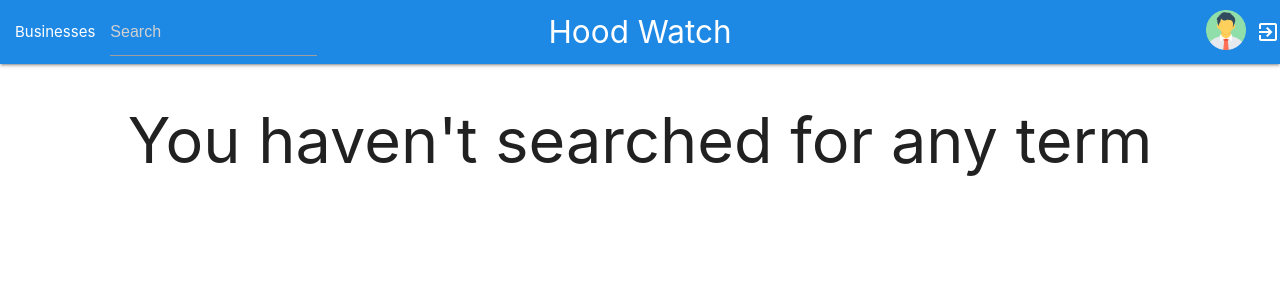
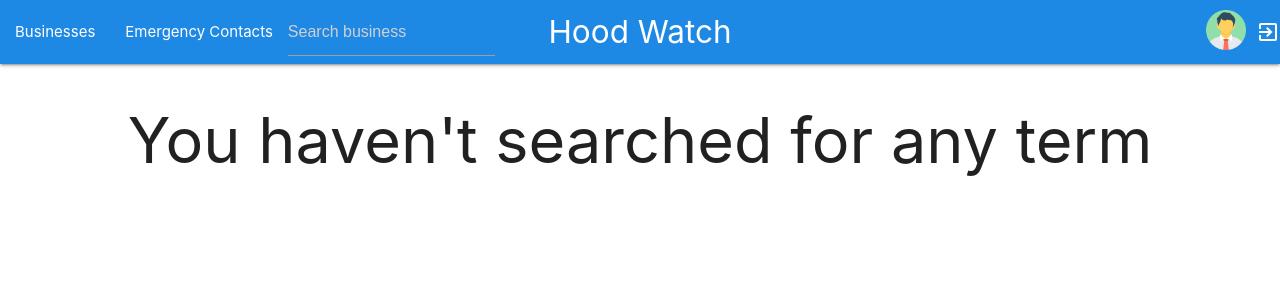
Before and after one commit to maxwellkimutai/hoodwatch, a Django app: page /search/ in a window 1280 px wide. Shown: the top 300 px of the page. Run offline with Django 3.2, Linux system fonts and the light colour scheme; the visitor is signed in with stand-in values (Sample User, id 1); data that the repository does not hold is empty; some libraries are stand-ins or nearby versions.

Commit message:
add emergency contacts and README

```diff
--- a/neighborhood/templates/base.html
+++ b/neighborhood/templates/base.html
@@ -38,6 +38,7 @@
                             $( "#search" ).autocomplete({
                               source: posts
                             });
+                            $('.modal').modal();
                         }
                     });
                  });
--- a/neighborhood/templates/navbar.html
+++ b/neighborhood/templates/navbar.html
@@ -5,6 +5,7 @@
     <a href="#" data-target="mobile-demo" class="sidenav-trigger"><i class="material-icons">menu</i></a>
       <ul class="left hide-on-med-and-down">
         <li><a href="{% url 'businesses' %}">Businesses</a></li>
+        <li> <a href="#contactsmodal" class="modal-trigger">Emergency Contacts</a> </li>
       </ul>
       <a href="{% url 'logout' %}" class="right"><i class="small material-icons">exit_to_app</i></a>
       <a class="right" href="{% url 'edit_profile' user.username %}" style="margin: 10px;"><img src="{% static 'images/user.png' %}" alt="" height="40" width="40"></a>
@@ -12,7 +13,7 @@
           <li><form class="" action="{% url 'search' %}">
             <div id="custom-search-input">
                   <div class="input-group col-md-12 ui-widget">
-                      <input id="search" type="text" class="form-control input-lg" placeholder="Search" name="search" />
+                      <input id="search" type="text" class="form-control input-lg" placeholder="Search business" name="search" />
                   </div>
               </div>
         </form></li>
@@ -27,3 +28,14 @@
     <li><a href="collapsible.html">Javascript</a></li>
     <li><a href="mobile.html">Mobile</a></li>
  </ul>
+
+ <!-- Modal Structure -->
+   <div id="contactsmodal" class="modal">
+     <div class="modal-content">
+       <h4>Emergeny Contacts</h4>
+       <p>Police: 999 <br>Ambulance: 5674 <br>Fire Brigade: 7899</p>
+     </div>
+     <div class="modal-footer">
+       <a href="#!" class="modal-close waves-effect waves-green btn-flat">Close</a>
+     </div>
+   </div>
```
Also changed, not shown: README.md (added).
